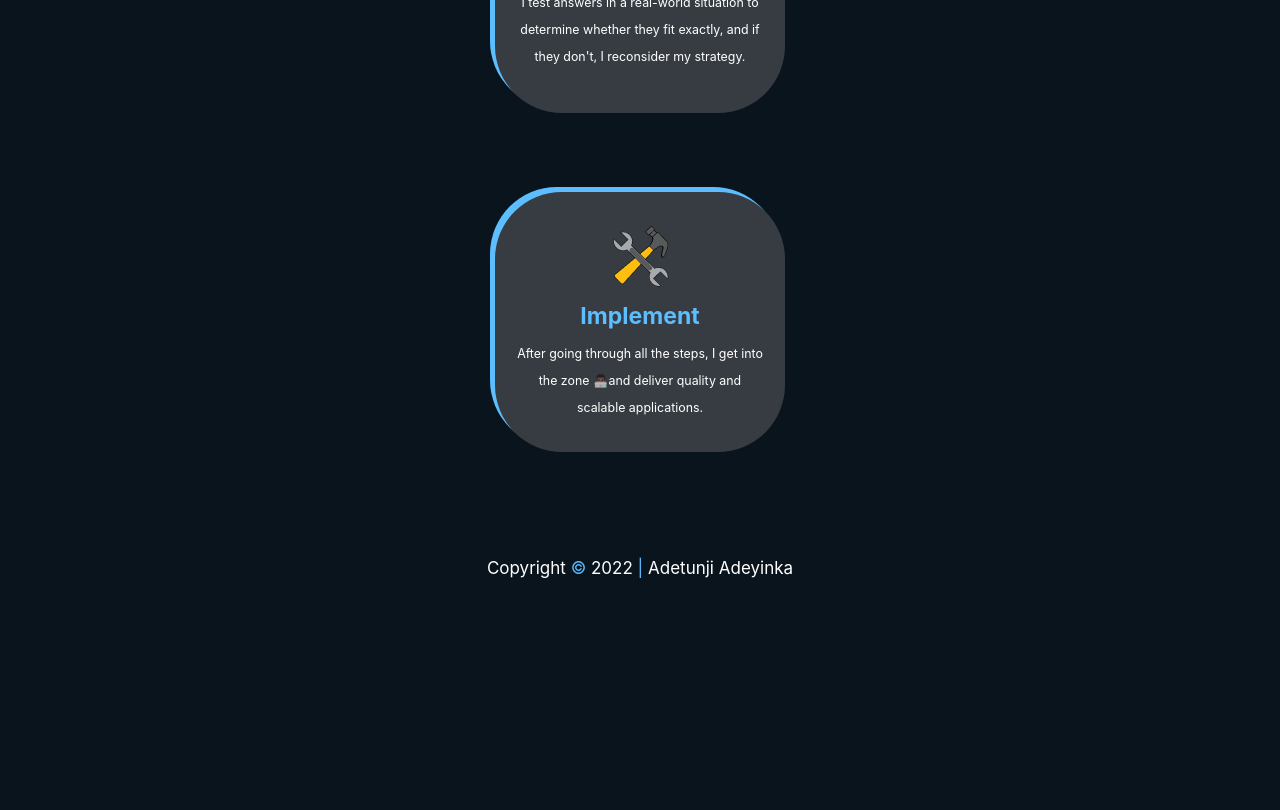
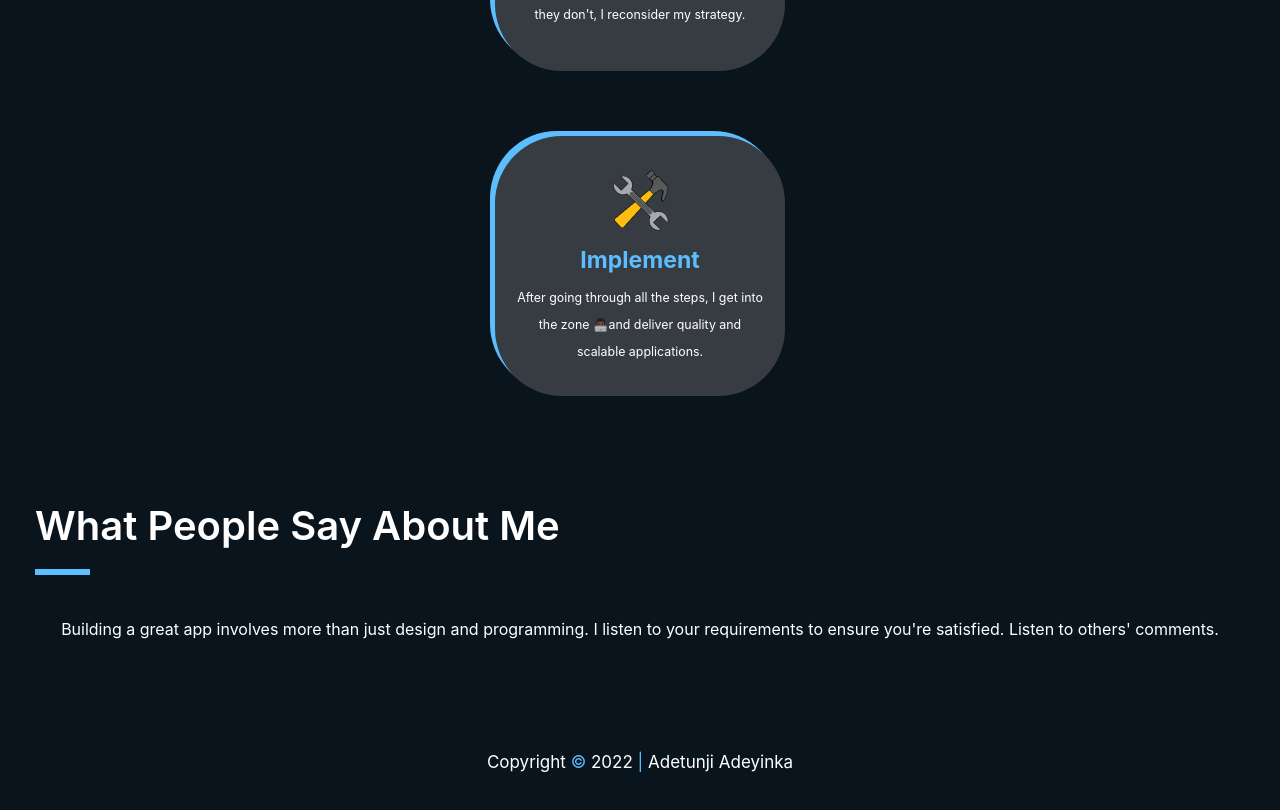
Before and after one commit to Itzadetunji/my-website, a Next.js app: page /about in a window 1280 px wide. Shown: the part 4280-5090 px from the top of the page. Before the commit the page ends 4901 px from the top, so only its background shows below. Built offline with nearby package versions, Linux system fonts and the light colour scheme.

Commit message:
Chore: Updated about.tsx

```diff
--- a/pages/about.tsx
+++ b/pages/about.tsx
@@ -96,6 +96,11 @@ const about: NextPage = () => {
           <div>
             {WorkProcessContents.map((process, index) => <WorkProcess iconpath={process.iconpath} title={process.title} description={process.description} width={process.width} height={process.height} key={index}/>)}
           </div>
+          <div className='mt-[100px]'>
+            <p className='text-white font-[600] text-[40px]'>What People Say About Me</p>
+            <hr className='light-blue border-[3px] w-[55px] mt-[13px]'/>
+            <p className='text-white font-[400] text-center leading-[34px] pt-[37px] text-[16px]'>Building a great app involves more than just design and programming. I listen to your requirements to ensure you're satisfied. Listen to others' comments.</p>
+          </div>
         </div>
       </div>
       {/* <ParticleComponent/> */}
--- a/pages/components/WorkProcess.tsx
+++ b/pages/components/WorkProcess.tsx
@@ -13,7 +13,7 @@ const servicecontent = 1;
 
 const WorkProcess: React.FC<cardProps> = ({iconpath, width, height, title, description}) => {
   return (
-    <div className='grey w-[290px] h-[260px] mt-[79px] rounded-[67px] mx-auto drop-shadow duration-500 ease-in delay-[10ms]'>
+    <div className='grey w-[290px] h-[260px] mt-[65px] rounded-[67px] mx-auto drop-shadow duration-500 ease-in delay-[10ms]'>
       <div className='flex flex-col py-[10px]'>
         <img src={iconpath} alt="" className={`w-[${width}] h-[${height}] items-center justify-center mx-auto mt-[23px]`}/>
         <p className='text-center text-white pt-[7px] font-bold light-blue-text text-[23px]'>{title}</p>
```
